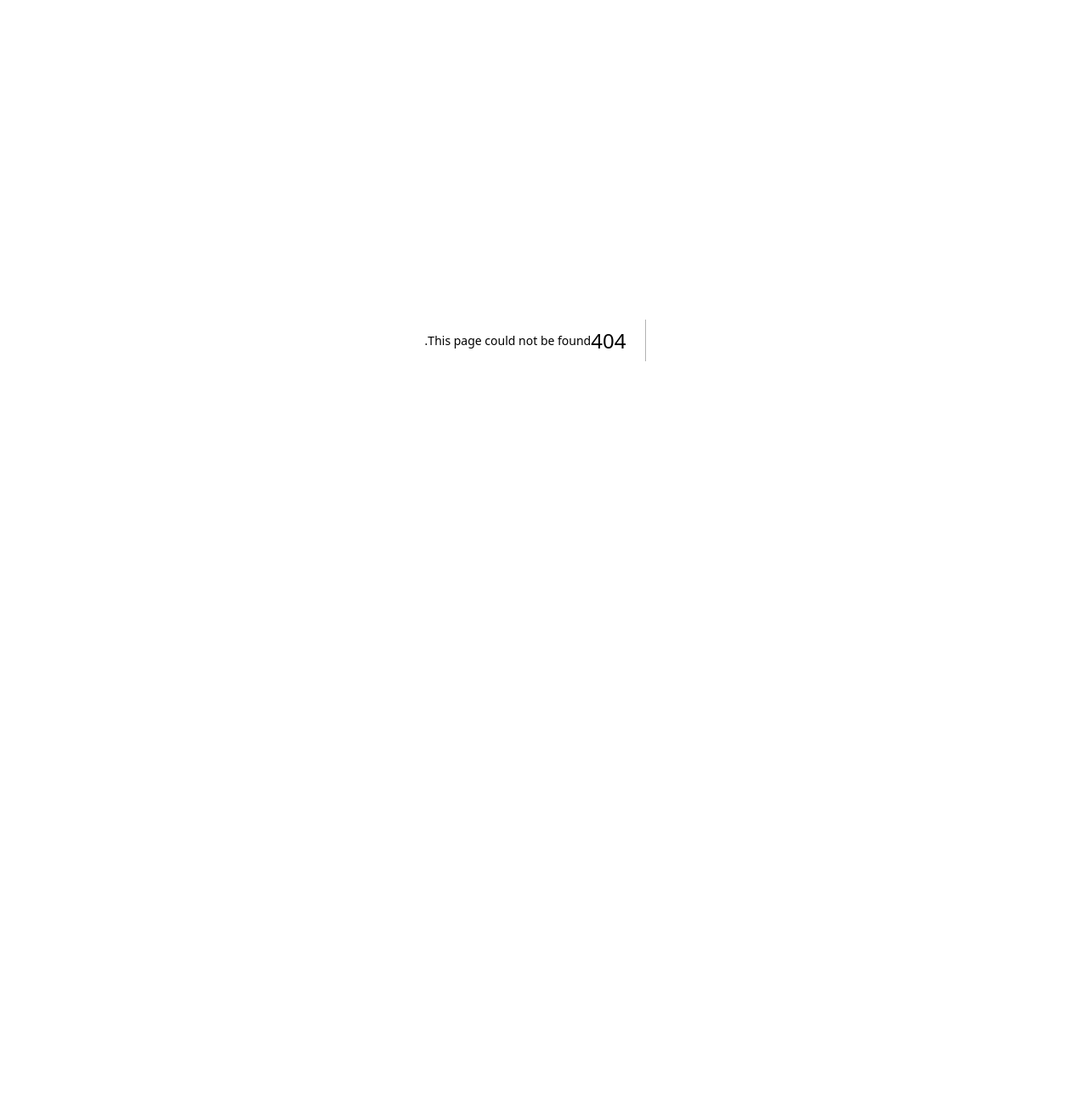
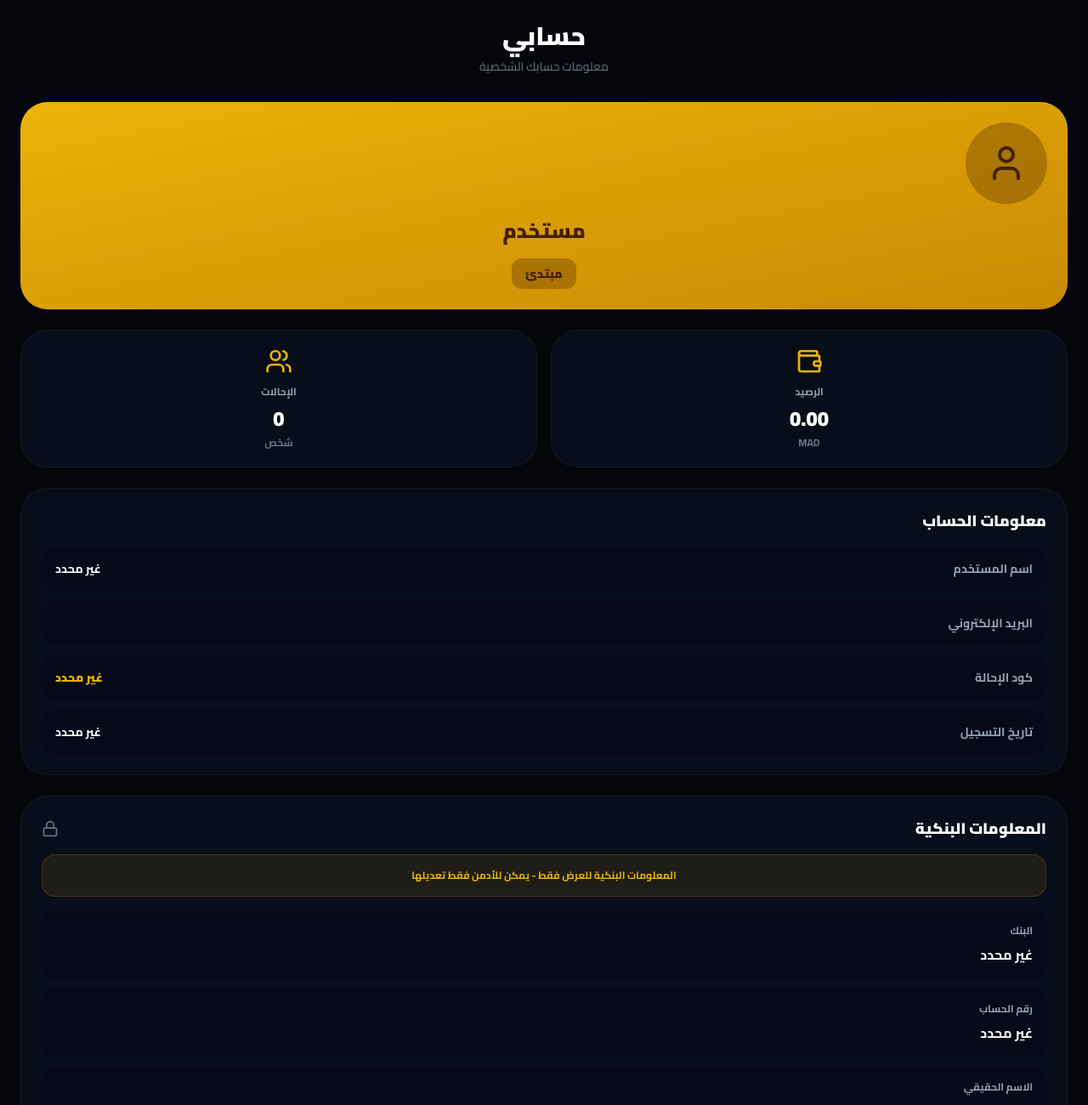
Before and after one commit to lahsanaskouk-png/REDIL, a Next.js app: page /dashboard/profile in a window 1280 px wide. Before the commit this address had no page. Shown: the top 1300 px of the page at 85% size. Before the commit the page ends 800 px from the top, so only its background shows below. Built offline with nearby package versions, Linux system fonts and the light colour scheme.

Commit message:
Create page.tsx

```diff
--- /dev/null
+++ b/src/app/dashboard/profile/page.tsx
@@ -0,0 +1,230 @@
+'use client'
+
+import { useState, useEffect } from 'react'
+import { User, Wallet, Users, Crown, LogOut, Lock } from 'lucide-react'
+import { supabase } from '@/lib/supabase'
+
+export default function ProfilePage() {
+  const [userData, setUserData] = useState<any>(null)
+  const [loading, setLoading] = useState(true)
+
+  useEffect(() => {
+    fetchUserData()
+  }, [])
+
+  const fetchUserData = async () => {
+    try {
+      const { data: { user } } = await supabase.auth.getUser()
+      if (!user) return
+
+      const { data } = await supabase
+        .from('users')
+        .select('*')
+        .eq('id', user.id)
+        .single()
+
+      if (data) {
+        setUserData({
+          ...data,
+          email: user.email,
+        })
+      }
+    } catch (err) {
+      console.error('Fetch user error:', err)
+    } finally {
+      setLoading(false)
+    }
+  }
+
+  const handleLogout = async () => {
+    const confirm = window.confirm('هل تريد تسجيل الخروج؟')
+    if (!confirm) return
+
+    await supabase.auth.signOut()
+    window.location.href = '/login'
+  }
+
+  if (loading) {
+    return (
+      <div className="min-h-screen flex items-center justify-center">
+        <div className="w-16 h-16 border-4 border-yellow-500/20 border-t-yellow-500 rounded-full animate-spin" />
+      </div>
+    )
+  }
+
+  return (
+    <div className="p-6 space-y-6 animate-fadeIn">
+      {/* Header */}
+      <div className="text-center mb-8">
+        <h1 className="text-3xl font-black text-white mb-2">حسابي</h1>
+        <p className="text-slate-500 text-sm">معلومات حسابك الشخصية</p>
+      </div>
+
+      {/* الأفاتار والاسم */}
+      <div className="bg-gradient-to-br from-yellow-500 to-yellow-600 rounded-[2rem] p-6 shadow-3xl text-center">
+        <div className="inline-block w-24 h-24 bg-yellow-950/30 rounded-full flex items-center justify-center mb-4">
+          <User className="w-12 h-12 text-yellow-950" />
+        </div>
+
+        <h2 className="text-2xl font-black text-yellow-950 mb-1">
+          {userData?.full_name || userData?.username || 'مستخدم'}
+        </h2>
+
+        <p className="text-yellow-950/70 text-sm font-bold mb-4">
+          {userData?.email}
+        </p>
+
+        <div className="inline-block bg-yellow-950/30 px-4 py-2 rounded-xl">
+          <p className="text-yellow-950 font-black text-sm">
+            {userData?.vip_level || 'مبتدئ'}
+          </p>
+        </div>
+      </div>
+
+      {/* الإحصائيات */}
+      <div className="grid grid-cols-2 gap-4">
+        <div className="bg-[#0a0f1e]/80 backdrop-blur-2xl rounded-[2rem] p-5 border border-white/5 shadow-3xl text-center">
+          <Wallet className="w-8 h-8 text-yellow-500 mx-auto mb-3" />
+          <p className="text-slate-400 text-xs font-bold mb-2">الرصيد</p>
+          <p className="text-2xl font-black text-white">
+            {(userData?.balance || 0).toFixed(2)}
+          </p>
+          <p className="text-slate-500 text-xs font-bold mt-1">MAD</p>
+        </div>
+
+        <div className="bg-[#0a0f1e]/80 backdrop-blur-2xl rounded-[2rem] p-5 border border-white/5 shadow-3xl text-center">
+          <Users className="w-8 h-8 text-yellow-500 mx-auto mb-3" />
+          <p className="text-slate-400 text-xs font-bold mb-2">الإحالات</p>
+          <p className="text-2xl font-black text-white">
+            {userData?.total_referrals || 0}
+          </p>
+          <p className="text-slate-500 text-xs font-bold mt-1">شخص</p>
+        </div>
+      </div>
+
+      {/* معلومات الحساب */}
+      <div className="bg-[#0a0f1e]/80 backdrop-blur-2xl rounded-[2rem] p-6 border border-white/5 shadow-3xl">
+        <h2 className="text-lg font-black text-white mb-4">معلومات الحساب</h2>
+
+        <div className="space-y-3">
+          <div className="flex items-center justify-between p-4 bg-slate-950/50 rounded-2xl">
+            <span className="text-slate-400 font-bold text-sm">اسم المستخدم</span>
+            <span className="text-white font-bold text-sm">
+              {userData?.username || 'غير محدد'}
+            </span>
+          </div>
+
+          <div className="flex items-center justify-between p-4 bg-slate-950/50 rounded-2xl">
+            <span className="text-slate-400 font-bold text-sm">البريد الإلكتروني</span>
+            <span className="text-white font-bold text-sm text-left">
+              {userData?.email}
+            </span>
+          </div>
+
+          <div className="flex items-center justify-between p-4 bg-slate-950/50 rounded-2xl">
+            <span className="text-slate-400 font-bold text-sm">كود الإحالة</span>
+            <span className="text-yellow-500 font-black text-sm">
+              {userData?.referral_code || 'غير محدد'}
+            </span>
+          </div>
+
+          <div className="flex items-center justify-between p-4 bg-slate-950/50 rounded-2xl">
+            <span className="text-slate-400 font-bold text-sm">تاريخ التسجيل</span>
+            <span className="text-white font-bold text-sm">
+              {userData?.created_at
+                ? new Date(userData.created_at).toLocaleDateString('ar')
+                : 'غير محدد'}
+            </span>
+          </div>
+        </div>
+      </div>
+
+      {/* المعلومات البنكية */}
+      <div className="bg-[#0a0f1e]/80 backdrop-blur-2xl rounded-[2rem] p-6 border border-white/5 shadow-3xl">
+        <div className="flex items-center justify-between mb-4">
+          <h2 className="text-lg font-black text-white">المعلومات البنكية</h2>
+          <Lock className="w-5 h-5 text-slate-500" />
+        </div>
+
+        <div className="bg-yellow-500/10 border border-yellow-500/20 rounded-2xl p-4 mb-4">
+          <p className="text-yellow-500 text-xs font-bold text-center">
+            المعلومات البنكية للعرض فقط - يمكن للأدمن فقط تعديلها
+          </p>
+        </div>
+
+        <div className="space-y-3">
+          <div className="p-4 bg-slate-950/50 rounded-2xl">
+            <p className="text-slate-400 font-bold text-xs mb-2">البنك</p>
+            <p className="text-white font-bold">
+              {userData?.bank_name || 'غير محدد'}
+            </p>
+          </div>
+
+          <div className="p-4 bg-slate-950/50 rounded-2xl">
+            <p className="text-slate-400 font-bold text-xs mb-2">رقم الحساب</p>
+            <p className="text-white font-bold">
+              {userData?.bank_account || 'غير محدد'}
+            </p>
+          </div>
+
+          <div className="p-4 bg-slate-950/50 rounded-2xl">
+            <p className="text-slate-400 font-bold text-xs mb-2">الاسم الحقيقي</p>
+            <p className="text-white font-bold">
+              {userData?.bank_holder_name || 'غير محدد'}
+            </p>
+          </div>
+        </div>
+      </div>
+
+      {/* إحصائيات VIP */}
+      {userData?.vip_level && userData?.vip_level !== 'مبتدئ' && (
+        <div className="bg-gradient-to-br from-yellow-500/20 to-yellow-600/20 backdrop-blur-2xl rounded-[2rem] p-6 border border-yellow-500/20 shadow-3xl">
+          <div className="flex items-center gap-2 mb-4">
+            <Crown className="w-6 h-6 text-yellow-500" />
+            <h2 className="text-lg font-black text-white">حالة VIP</h2>
+          </div>
+
+          <div className="space-y-3">
+            <div className="flex items-center justify-between p-4 bg-slate-950/30 rounded-2xl">
+              <span className="text-slate-300 font-bold text-sm">المستوى</span>
+              <span className="text-yellow-500 font-black text-lg">
+                {userData.vip_level}
+              </span>
+            </div>
+
+            <div className="flex items-center justify-between p-4 bg-slate-950/30 rounded-2xl">
+              <span className="text-slate-300 font-bold text-sm">تاريخ البداية</span>
+              <span className="text-white font-bold text-sm">
+                {userData.vip_started_at
+                  ? new Date(userData.vip_started_at).toLocaleDateString('ar')
+                  : 'غير محدد'}
+              </span>
+            </div>
+
+            <div className="flex items-center justify-between p-4 bg-green-500/20 border border-green-500/20 rounded-2xl">
+              <span className="text-green-300 font-bold text-sm">إجمالي أرباح VIP</span>
+              <span className="text-green-500 font-black text-lg">
+                {(userData.vip_earnings || 0).toFixed(2)} MAD
+              </span>
+            </div>
+          </div>
+        </div>
+      )}
+
+      {/* تسجيل الخروج */}
+      <button
+        onClick={handleLogout}
+        className="w-full bg-red-500/10 border border-red-500/20 text-red-500 py-4 rounded-[2rem] font-black flex items-center justify-center gap-2 hover:bg-red-500/20 transition-all active:scale-95"
+      >
+        <LogOut className="w-5 h-5" />
+        تسجيل الخروج
+      </button>
+
+      {/* معلومات إضافية */}
+      <div className="text-center text-slate-500 text-xs">
+        <p className="mb-2">Brixa Platform v1.0</p>
+        <p>جميع الحقوق محفوظة © 2026</p>
+      </div>
+    </div>
+  )
+}
```
